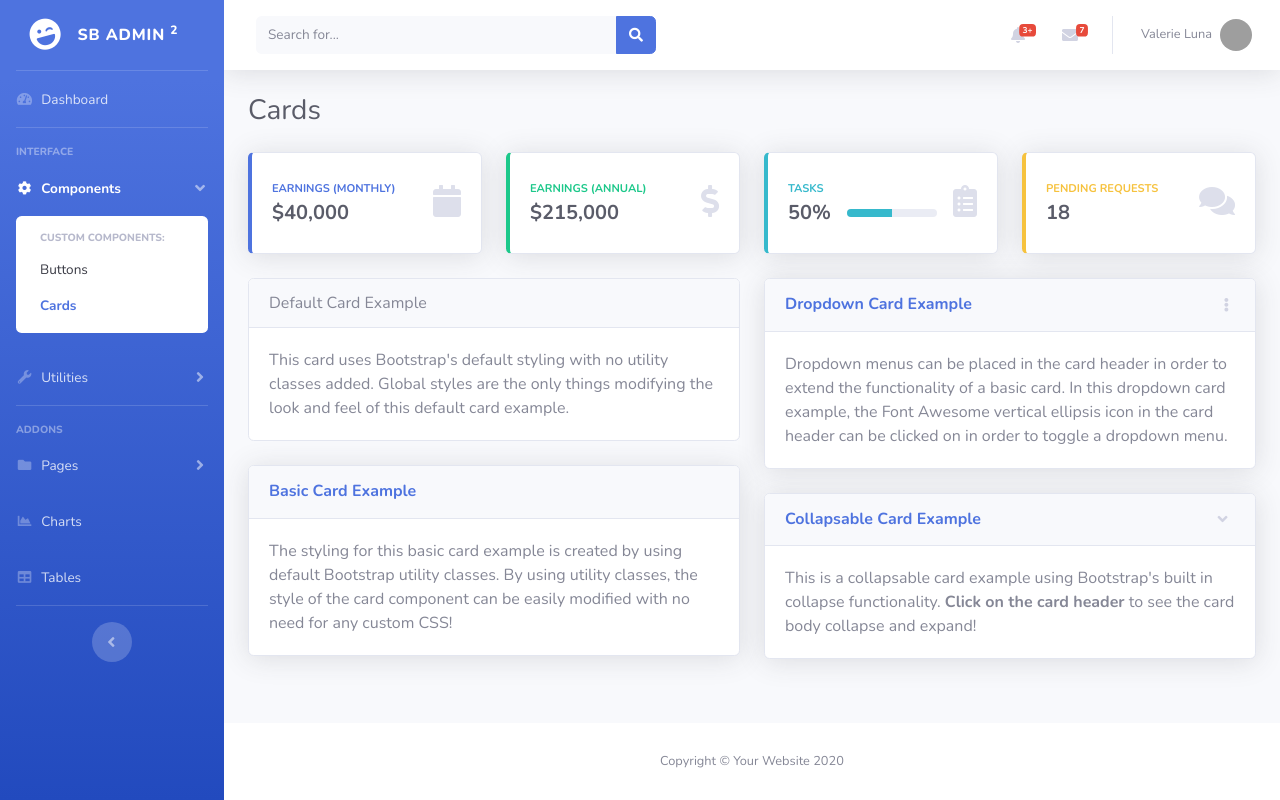
After one commit to ferr26/toolMusicPlagiarism, a PHP site: page /cards.html in a window 1280 px wide. The commit adds this page. Run offline with PHP 8.4, Linux system fonts and the light colour scheme; some libraries are stand-ins or nearby versions; grey boxes are pictures that could not be loaded.

Commit message:
mod interfaccia

```diff
--- /dev/null
+++ b/cards.html
@@ -0,0 +1,547 @@
+<!DOCTYPE html>
+<html lang="en">
+
+<head>
+
+  <meta charset="utf-8">
+  <meta http-equiv="X-UA-Compatible" content="IE=edge">
+  <meta name="viewport" content="width=device-width, initial-scale=1, shrink-to-fit=no">
+  <meta name="description" content="">
+  <meta name="author" content="">
+
+  <title>SB Admin 2 - Cards</title>
+
+  <!-- Custom fonts for this template-->
+  <link href="vendor2/fontawesome-free/css/all.min.css" rel="stylesheet" type="text/css">
+  <link href="https://fonts.googleapis.com/css?family=Nunito:200,200i,300,300i,400,400i,600,600i,700,700i,800,800i,900,900i" rel="stylesheet">
+
+  <!-- Custom styles for this template-->
+  <link href="css2/sb-admin-2.min.css" rel="stylesheet">
+
+</head>
+
+<body id="page-top">
+
+  <!-- Page Wrapper -->
+  <div id="wrapper">
+
+    <!-- Sidebar -->
+    <ul class="navbar-nav bg-gradient-primary sidebar sidebar-dark accordion" id="accordionSidebar">
+
+      <!-- Sidebar - Brand -->
+      <a class="sidebar-brand d-flex align-items-center justify-content-center" href="index.html">
+        <div class="sidebar-brand-icon rotate-n-15">
+          <i class="fas fa-laugh-wink"></i>
+        </div>
+        <div class="sidebar-brand-text mx-3">SB Admin <sup>2</sup></div>
+      </a>
+
+      <!-- Divider -->
+      <hr class="sidebar-divider my-0">
+
+      <!-- Nav Item - Dashboard -->
+      <li class="nav-item">
+        <a class="nav-link" href="index.html">
+          <i class="fas fa-fw fa-tachometer-alt"></i>
+          <span>Dashboard</span></a>
+      </li>
+
+      <!-- Divider -->
+      <hr class="sidebar-divider">
+
+      <!-- Heading -->
+      <div class="sidebar-heading">
+        Interface
+      </div>
+
+      <!-- Nav Item - Pages Collapse Menu -->
+      <li class="nav-item active">
+        <a class="nav-link" href="#" data-toggle="collapse" data-target="#collapseTwo" aria-expanded="true" aria-controls="collapseTwo">
+          <i class="fas fa-fw fa-cog"></i>
+          <span>Components</span>
+        </a>
+        <div id="collapseTwo" class="collapse show" aria-labelledby="headingTwo" data-parent="#accordionSidebar">
+          <div class="bg-white py-2 collapse-inner rounded">
+            <h6 class="collapse-header">Custom Components:</h6>
+            <a class="collapse-item" href="buttons.html">Buttons</a>
+            <a class="collapse-item active" href="cards.html">Cards</a>
+          </div>
+        </div>
+      </li>
+
+      <!-- Nav Item - Utilities Collapse Menu -->
+      <li class="nav-item">
+        <a class="nav-link collapsed" href="#" data-toggle="collapse" data-target="#collapseUtilities" aria-expanded="true" aria-controls="collapseUtilities">
+          <i class="fas fa-fw fa-wrench"></i>
+          <span>Utilities</span>
+        </a>
+        <div id="collapseUtilities" class="collapse" aria-labelledby="headingUtilities" data-parent="#accordionSidebar">
+          <div class="bg-white py-2 collapse-inner rounded">
+            <h6 class="collapse-header">Custom Utilities:</h6>
+            <a class="collapse-item" href="utilities-color.html">Colors</a>
+            <a class="collapse-item" href="utilities-border.html">Borders</a>
+            <a class="collapse-item" href="utilities-animation.html">Animations</a>
+            <a class="collapse-item" href="utilities-other.html">Other</a>
+          </div>
+        </div>
+      </li>
+
+      <!-- Divider -->
+      <hr class="sidebar-divider">
+
+      <!-- Heading -->
+      <div class="sidebar-heading">
+        Addons
+      </div>
+
+      <!-- Nav Item - Pages Collapse Menu -->
+      <li class="nav-item">
+        <a class="nav-link collapsed" href="#" data-toggle="collapse" data-target="#collapsePages" aria-expanded="true" aria-controls="collapsePages">
+          <i class="fas fa-fw fa-folder"></i>
+          <span>Pages</span>
+        </a>
+        <div id="collapsePages" class="collapse" aria-labelledby="headingPages" data-parent="#accordionSidebar">
+          <div class="bg-white py-2 collapse-inner rounded">
+            <h6 class="collapse-header">Login Screens:</h6>
+            <a class="collapse-item" href="login.html">Login</a>
+            <a class="collapse-item" href="register.html">Register</a>
+            <a class="collapse-item" href="forgot-password.html">Forgot Password</a>
+            <div class="collapse-divider"></div>
+            <h6 class="collapse-header">Other Pages:</h6>
+            <a class="collapse-item" href="404.html">404 Page</a>
+            <a class="collapse-item" href="blank.html">Blank Page</a>
+          </div>
+        </div>
+      </li>
+
+      <!-- Nav Item - Charts -->
+      <li class="nav-item">
+        <a class="nav-link" href="charts.html">
+          <i class="fas fa-fw fa-chart-area"></i>
+          <span>Charts</span></a>
+      </li>
+
+      <!-- Nav Item - Tables -->
+      <li class="nav-item">
+        <a class="nav-link" href="tables.html">
+          <i class="fas fa-fw fa-table"></i>
+          <span>Tables</span></a>
+      </li>
+
+      <!-- Divider -->
+      <hr class="sidebar-divider d-none d-md-block">
+
+      <!-- Sidebar Toggler (Sidebar) -->
+      <div class="text-center d-none d-md-inline">
+        <button class="rounded-circle border-0" id="sidebarToggle"></button>
+      </div>
+
+    </ul>
+    <!-- End of Sidebar -->
+
+    <!-- Content Wrapper -->
+    <div id="content-wrapper" class="d-flex flex-column">
+
+      <!-- Main Content -->
+      <div id="content">
+
+        <!-- Topbar -->
+        <nav class="navbar navbar-expand navbar-light bg-white topbar mb-4 static-top shadow">
+
+          <!-- Sidebar Toggle (Topbar) -->
+          <button id="sidebarToggleTop" class="btn btn-link d-md-none rounded-circle mr-3">
+            <i class="fa fa-bars"></i>
+          </button>
+
+          <!-- Topbar Search -->
+          <form class="d-none d-sm-inline-block form-inline mr-auto ml-md-3 my-2 my-md-0 mw-100 navbar-search">
+            <div class="input-group">
+              <input type="text" class="form-control bg-light border-0 small" placeholder="Search for..." aria-label="Search" aria-describedby="basic-addon2">
+              <div class="input-group-append">
+                <button class="btn btn-primary" type="button">
+                  <i class="fas fa-search fa-sm"></i>
+                </button>
+              </div>
+            </div>
+          </form>
+
+          <!-- Topbar Navbar -->
+          <ul class="navbar-nav ml-auto">
+
+            <!-- Nav Item - Search Dropdown (Visible Only XS) -->
+            <li class="nav-item dropdown no-arrow d-sm-none">
+              <a class="nav-link dropdown-toggle" href="#" id="searchDropdown" role="button" data-toggle="dropdown" aria-haspopup="true" aria-expanded="false">
+                <i class="fas fa-search fa-fw"></i>
+              </a>
+              <!-- Dropdown - Messages -->
+              <div class="dropdown-menu dropdown-menu-right p-3 shadow animated--grow-in" aria-labelledby="searchDropdown">
+                <form class="form-inline mr-auto w-100 navbar-search">
+                  <div class="input-group">
+                    <input type="text" class="form-control bg-light border-0 small" placeholder="Search for..." aria-label="Search" aria-describedby="basic-addon2">
+                    <div class="input-group-append">
+                      <button class="btn btn-primary" type="button">
+                        <i class="fas fa-search fa-sm"></i>
+                      </button>
+                    </div>
+                  </div>
+                </form>
+              </div>
+            </li>
+
+            <!-- Nav Item - Alerts -->
+            <li class="nav-item dropdown no-arrow mx-1">
+              <a class="nav-link dropdown-toggle" href="#" id="alertsDropdown" role="button" data-toggle="dropdown" aria-haspopup="true" aria-expanded="false">
+                <i class="fas fa-bell fa-fw"></i>
+                <!-- Counter - Alerts -->
+                <span class="badge badge-danger badge-counter">3+</span>
+              </a>
+              <!-- Dropdown - Alerts -->
+              <div class="dropdown-list dropdown-menu dropdown-menu-right shadow animated--grow-in" aria-labelledby="alertsDropdown">
+                <h6 class="dropdown-header">
+                  Alerts Center
+                </h6>
+                <a class="dropdown-item d-flex align-items-center" href="#">
+                  <div class="mr-3">
+                    <div class="icon-circle bg-primary">
+                      <i class="fas fa-file-alt text-white"></i>
+                    </div>
+                  </div>
+                  <div>
+                    <div class="small text-gray-500">December 12, 2019</div>
+                    <span class="font-weight-bold">A new monthly report is ready to download!</span>
+                  </div>
+                </a>
+                <a class="dropdown-item d-flex align-items-center" href="#">
+                  <div class="mr-3">
+                    <div class="icon-circle bg-success">
+                      <i class="fas fa-donate text-white"></i>
+                    </div>
+                  </div>
+                  <div>
+                    <div class="small text-gray-500">December 7, 2019</div>
+                    $290.29 has been deposited into your account!
+                  </div>
+                </a>
+                <a class="dropdown-item d-flex align-items-center" href="#">
+                  <div class="mr-3">
+                    <div class="icon-circle bg-warning">
+                      <i class="fas fa-exclamation-triangle text-white"></i>
+                    </div>
+                  </div>
+                  <div>
+                    <div class="small text-gray-500">December 2, 2019</div>
+                    Spending Alert: We've noticed unusually high spending for your account.
+                  </div>
+                </a>
+                <a class="dropdown-item text-center small text-gray-500" href="#">Show All Alerts</a>
+              </div>
+            </li>
+
+            <!-- Nav Item - Messages -->
+            <li class="nav-item dropdown no-arrow mx-1">
+              <a class="nav-link dropdown-toggle" href="#" id="messagesDropdown" role="button" data-toggle="dropdown" aria-haspopup="true" aria-expanded="false">
+                <i class="fas fa-envelope fa-fw"></i>
+                <!-- Counter - Messages -->
+                <span class="badge badge-danger badge-counter">7</span>
+              </a>
+              <!-- Dropdown - Messages -->
+              <div class="dropdown-list dropdown-menu dropdown-menu-right shadow animated--grow-in" aria-labelledby="messagesDropdown">
+                <h6 class="dropdown-header">
+                  Message Center
+                </h6>
+                <a class="dropdown-item d-flex align-items-center" href="#">
+                  <div class="dropdown-list-image mr-3">
+                    <img class="rounded-circle" src="https://source.unsplash.com/fn_BT9fwg_E/60x60" alt="">
+                    <div class="status-indicator bg-success"></div>
+                  </div>
+                  <div class="font-weight-bold">
+                    <div class="text-truncate">Hi there! I am wondering if you can help me with a problem I've been having.</div>
+                    <div class="small text-gray-500">Emily Fowler · 58m</div>
+                  </div>
+                </a>
+                <a class="dropdown-item d-flex align-items-center" href="#">
+                  <div class="dropdown-list-image mr-3">
+                    <img class="rounded-circle" src="https://source.unsplash.com/AU4VPcFN4LE/60x60" alt="">
+                    <div class="status-indicator"></div>
+                  </div>
+                  <div>
+                    <div class="text-truncate">I have the photos that you ordered last month, how would you like them sent to you?</div>
+                    <div class="small text-gray-500">Jae Chun · 1d</div>
+                  </div>
+                </a>
+                <a class="dropdown-item d-flex align-items-center" href="#">
+                  <div class="dropdown-list-image mr-3">
+                    <img class="rounded-circle" src="https://source.unsplash.com/CS2uCrpNzJY/60x60" alt="">
+                    <div class="status-indicator bg-warning"></div>
+                  </div>
+                  <div>
+                    <div class="text-truncate">Last month's report looks great, I am very happy with the progress so far, keep up the good work!</div>
+                    <div class="small text-gray-500">Morgan Alvarez · 2d</div>
+                  </div>
+                </a>
+                <a class="dropdown-item d-flex align-items-center" href="#">
+                  <div class="dropdown-list-image mr-3">
+                    <img class="rounded-circle" src="https://source.unsplash.com/Mv9hjnEUHR4/60x60" alt="">
+                    <div class="status-indicator bg-success"></div>
+                  </div>
+                  <div>
+                    <div class="text-truncate">Am I a good boy? The reason I ask is because someone told me that people say this to all dogs, even if they aren't good...</div>
+                    <div class="small text-gray-500">Chicken the Dog · 2w</div>
+                  </div>
+                </a>
+                <a class="dropdown-item text-center small text-gray-500" href="#">Read More Messages</a>
+              </div>
+            </li>
+
+            <div class="topbar-divider d-none d-sm-block"></div>
+
+            <!-- Nav Item - User Information -->
+            <li class="nav-item dropdown no-arrow">
+              <a class="nav-link dropdown-toggle" href="#" id="userDropdown" role="button" data-toggle="dropdown" aria-haspopup="true" aria-expanded="false">
+                <span class="mr-2 d-none d-lg-inline text-gray-600 small">Valerie Luna</span>
+                <img class="img-profile rounded-circle" src="https://source.unsplash.com/QAB-WJcbgJk/60x60">
+              </a>
+              <!-- Dropdown - User Information -->
+              <div class="dropdown-menu dropdown-menu-right shadow animated--grow-in" aria-labelledby="userDropdown">
+                <a class="dropdown-item" href="#">
+                  <i class="fas fa-user fa-sm fa-fw mr-2 text-gray-400"></i>
+                  Profile
+                </a>
+                <a class="dropdown-item" href="#">
+                  <i class="fas fa-cogs fa-sm fa-fw mr-2 text-gray-400"></i>
+                  Settings
+                </a>
+                <a class="dropdown-item" href="#">
+                  <i class="fas fa-list fa-sm fa-fw mr-2 text-gray-400"></i>
+                  Activity Log
+                </a>
+                <div class="dropdown-divider"></div>
+                <a class="dropdown-item" href="#" data-toggle="modal" data-target="#logoutModal">
+                  <i class="fas fa-sign-out-alt fa-sm fa-fw mr-2 text-gray-400"></i>
+                  Logout
+                </a>
+              </div>
+            </li>
+
+          </ul>
+
+        </nav>
+        <!-- End of Topbar -->
+
+        <!-- Begin Page Content -->
+        <div class="container-fluid">
+
+          <!-- Page Heading -->
+          <div class="d-sm-flex align-items-center justify-content-between mb-4">
+            <h1 class="h3 mb-0 text-gray-800">Cards</h1>
+          </div>
+
+          <div class="row">
+
+            <!-- Earnings (Monthly) Card Example -->
+            <div class="col-xl-3 col-md-6 mb-4">
+              <div class="card border-left-primary shadow h-100 py-2">
+                <div class="card-body">
+                  <div class="row no-gutters align-items-center">
+                    <div class="col mr-2">
+                      <div class="text-xs font-weight-bold text-primary text-uppercase mb-1">Earnings (Monthly)</div>
+                      <div class="h5 mb-0 font-weight-bold text-gray-800">$40,000</div>
+                    </div>
+                    <div class="col-auto">
+                      <i class="fas fa-calendar fa-2x text-gray-300"></i>
+                    </div>
+                  </div>
+                </div>
+              </div>
+            </div>
+
+            <!-- Earnings (Annual) Card Example -->
+            <div class="col-xl-3 col-md-6 mb-4">
+              <div class="card border-left-success shadow h-100 py-2">
+                <div class="card-body">
+                  <div class="row no-gutters align-items-center">
+                    <div class="col mr-2">
+                      <div class="text-xs font-weight-bold text-success text-uppercase mb-1">Earnings (Annual)</div>
+                      <div class="h5 mb-0 font-weight-bold text-gray-800">$215,000</div>
+                    </div>
+                    <div class="col-auto">
+                      <i class="fas fa-dollar-sign fa-2x text-gray-300"></i>
+                    </div>
+                  </div>
+                </div>
+              </div>
+            </div>
+
+            <!-- Tasks Card Example -->
+            <div class="col-xl-3 col-md-6 mb-4">
+              <div class="card border-left-info shadow h-100 py-2">
+                <div class="card-body">
+                  <div class="row no-gutters align-items-center">
+                    <div class="col mr-2">
+                      <div class="text-xs font-weight-bold text-info text-uppercase mb-1">Tasks</div>
+                      <div class="row no-gutters align-items-center">
+                        <div class="col-auto">
+                          <div class="h5 mb-0 mr-3 font-weight-bold text-gray-800">50%</div>
+                        </div>
+                        <div class="col">
+                          <div class="progress progress-sm mr-2">
+                            <div class="progress-bar bg-info" role="progressbar" style="width: 50%" aria-valuenow="50" aria-valuemin="0" aria-valuemax="100"></div>
+                          </div>
+                        </div>
+                      </div>
+                    </div>
+                    <div class="col-auto">
+                      <i class="fas fa-clipboard-list fa-2x text-gray-300"></i>
+                    </div>
+                  </div>
+                </div>
+              </div>
+            </div>
+
+            <!-- Pending Requests Card Example -->
+            <div class="col-xl-3 col-md-6 mb-4">
+              <div class="card border-left-warning shadow h-100 py-2">
+                <div class="card-body">
+                  <div class="row no-gutters align-items-center">
+                    <div class="col mr-2">
+                      <div class="text-xs font-weight-bold text-warning text-uppercase mb-1">Pending Requests</div>
+                      <div class="h5 mb-0 font-weight-bold text-gray-800">18</div>
+                    </div>
+                    <div class="col-auto">
+                      <i class="fas fa-comments fa-2x text-gray-300"></i>
+                    </div>
+                  </div>
+                </div>
+              </div>
+            </div>
+          </div>
+
+          <div class="row">
+
+            <div class="col-lg-6">
+
+              <!-- Default Card Example -->
+              <div class="card mb-4">
+                <div class="card-header">
+                  Default Card Example
+                </div>
+                <div class="card-body">
+                  This card uses Bootstrap's default styling with no utility classes added. Global styles are the only things modifying the look and feel of this default card example.
+                </div>
+              </div>
+
+              <!-- Basic Card Example -->
+              <div class="card shadow mb-4">
+                <div class="card-header py-3">
+                  <h6 class="m-0 font-weight-bold text-primary">Basic Card Example</h6>
+                </div>
+                <div class="card-body">
+                  The styling for this basic card example is created by using default Bootstrap utility classes. By using utility classes, the style of the card component can be easily modified with no need for any custom CSS!
+                </div>
+              </div>
+
+            </div>
+
+            <div class="col-lg-6">
+
+              <!-- Dropdown Card Example -->
+              <div class="card shadow mb-4">
+                <!-- Card Header - Dropdown -->
+                <div class="card-header py-3 d-flex flex-row align-items-center justify-content-between">
+                  <h6 class="m-0 font-weight-bold text-primary">Dropdown Card Example</h6>
+                  <div class="dropdown no-arrow">
+                    <a class="dropdown-toggle" href="#" role="button" id="dropdownMenuLink" data-toggle="dropdown" aria-haspopup="true" aria-expanded="false">
+                      <i class="fas fa-ellipsis-v fa-sm fa-fw text-gray-400"></i>
+                    </a>
+                    <div class="dropdown-menu dropdown-menu-right shadow animated--fade-in" aria-labelledby="dropdownMenuLink">
+                      <div class="dropdown-header">Dropdown Header:</div>
+                      <a class="dropdown-item" href="#">Action</a>
+                      <a class="dropdown-item" href="#">Another action</a>
+                      <div class="dropdown-divider"></div>
+                      <a class="dropdown-item" href="#">Something else here</a>
+                    </div>
+                  </div>
+                </div>
+                <!-- Card Body -->
+                <div class="card-body">
+                  Dropdown menus can be placed in the card header in order to extend the functionality of a basic card. In this dropdown card example, the Font Awesome vertical ellipsis icon in the card header can be clicked on in order to toggle a dropdown menu.
+                </div>
+              </div>
+
+              <!-- Collapsable Card Example -->
+              <div class="card shadow mb-4">
+                <!-- Card Header - Accordion -->
+                <a href="#collapseCardExample" class="d-block card-header py-3" data-toggle="collapse" role="button" aria-expanded="true" aria-controls="collapseCardExample">
+                  <h6 class="m-0 font-weight-bold text-primary">Collapsable Card Example</h6>
+                </a>
+                <!-- Card Content - Collapse -->
+                <div class="collapse show" id="collapseCardExample">
+                  <div class="card-body">
+                    This is a collapsable card example using Bootstrap's built in collapse functionality. <strong>Click on the card header</strong> to see the card body collapse and expand!
+                  </div>
+                </div>
+              </div>
+
+            </div>
+
+          </div>
+
+        </div>
+        <!-- /.container-fluid -->
+
+      </div>
+      <!-- End of Main Content -->
+
+      <!-- Footer -->
+      <footer class="sticky-footer bg-white">
+        <div class="container my-auto">
+          <div class="copyright text-center my-auto">
+            <span>Copyright &copy; Your Website 2020</span>
+          </div>
+        </div>
+      </footer>
+      <!-- End of Footer -->
+
+    </div>
+    <!-- End of Content Wrapper -->
+
+  </div>
+  <!-- End of Page Wrapper -->
+
+  <!-- Scroll to Top Button-->
+  <a class="scroll-to-top rounded" href="#page-top">
+    <i class="fas fa-angle-up"></i>
+  </a>
+
+  <!-- Logout Modal-->
+  <div class="modal fade" id="logoutModal" tabindex="-1" role="dialog" aria-labelledby="exampleModalLabel" aria-hidden="true">
+    <div class="modal-dialog" role="document">
+      <div class="modal-content">
+        <div class="modal-header">
+          <h5 class="modal-title" id="exampleModalLabel">Ready to Leave?</h5>
+          <button class="close" type="button" data-dismiss="modal" aria-label="Close">
+            <span aria-hidden="true">×</span>
+          </button>
+        </div>
+        <div class="modal-body">Select "Logout" below if you are ready to end your current session.</div>
+        <div class="modal-footer">
+          <button class="btn btn-secondary" type="button" data-dismiss="modal">Cancel</button>
+          <a class="btn btn-primary" href="login.html">Logout</a>
+        </div>
+      </div>
+    </div>
+  </div>
+
+  <!-- Bootstrap core JavaScript-->
+  <script src="vendor/jquery/jquery.min.js"></script>
+  <script src="vendor/bootstrap/js/bootstrap.bundle.min.js"></script>
+
+  <!-- Core plugin JavaScript-->
+  <script src="vendor/jquery-easing/jquery.easing.min.js"></script>
+
+  <!-- Custom scripts for all pages-->
+  <script src="js/sb-admin-2.min.js"></script>
+
+</body>
+
+</html>
--- a/css/upload.css
+++ b/css/upload.css
@@ -18,7 +18,6 @@ body {
     border: none;
     padding: 10px;
     border-radius: 4px;
-    border-bottom: 4px solid #bb7262;
     transition: all .2s ease;
     outline: none;
     text-transform: uppercase;
@@ -35,7 +34,6 @@ body {
     border: none;
     padding: 10px;
     border-radius: 4px;
-    border-bottom: 4px solid #bb7262;
     transition: all .2s ease;
     outline: none;
     text-transform: uppercase;
```
Also changed, not shown: index.php (+21 -5 lines), img/verify.png (added), 2 other files.
